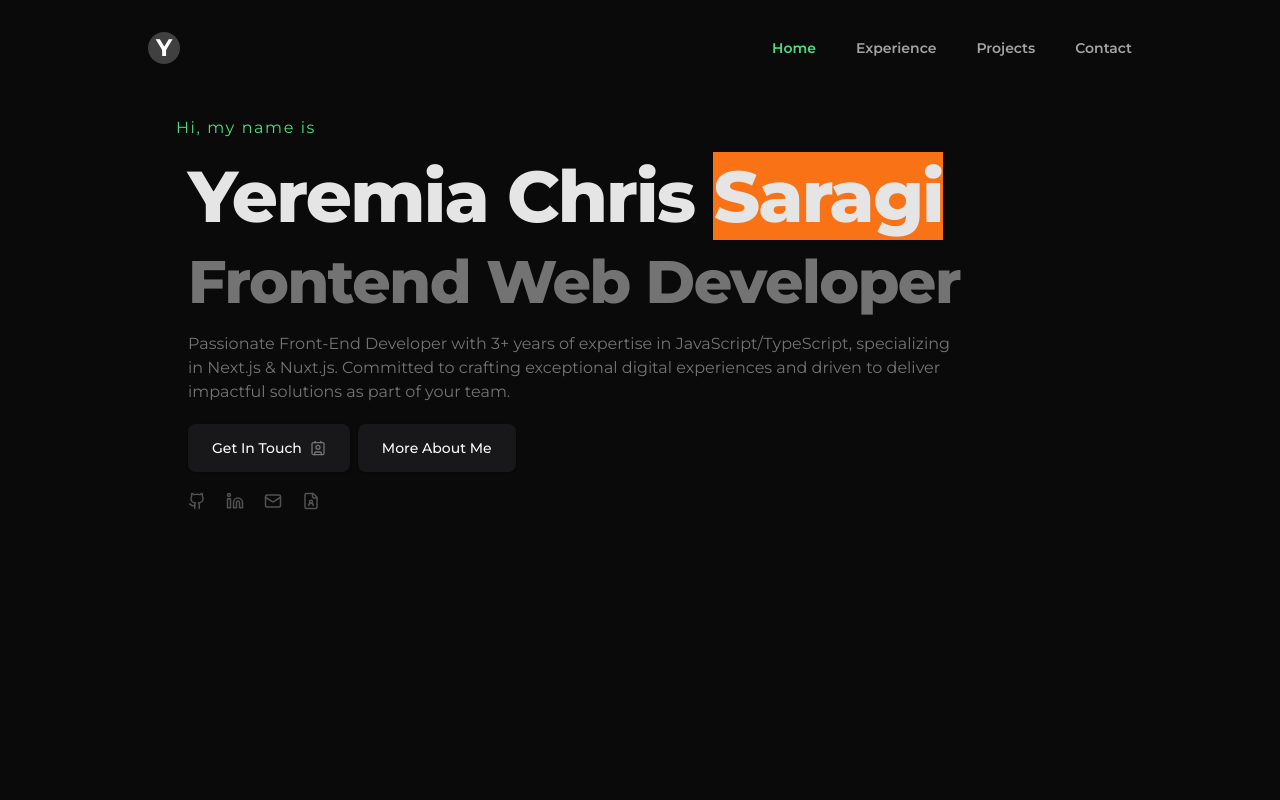
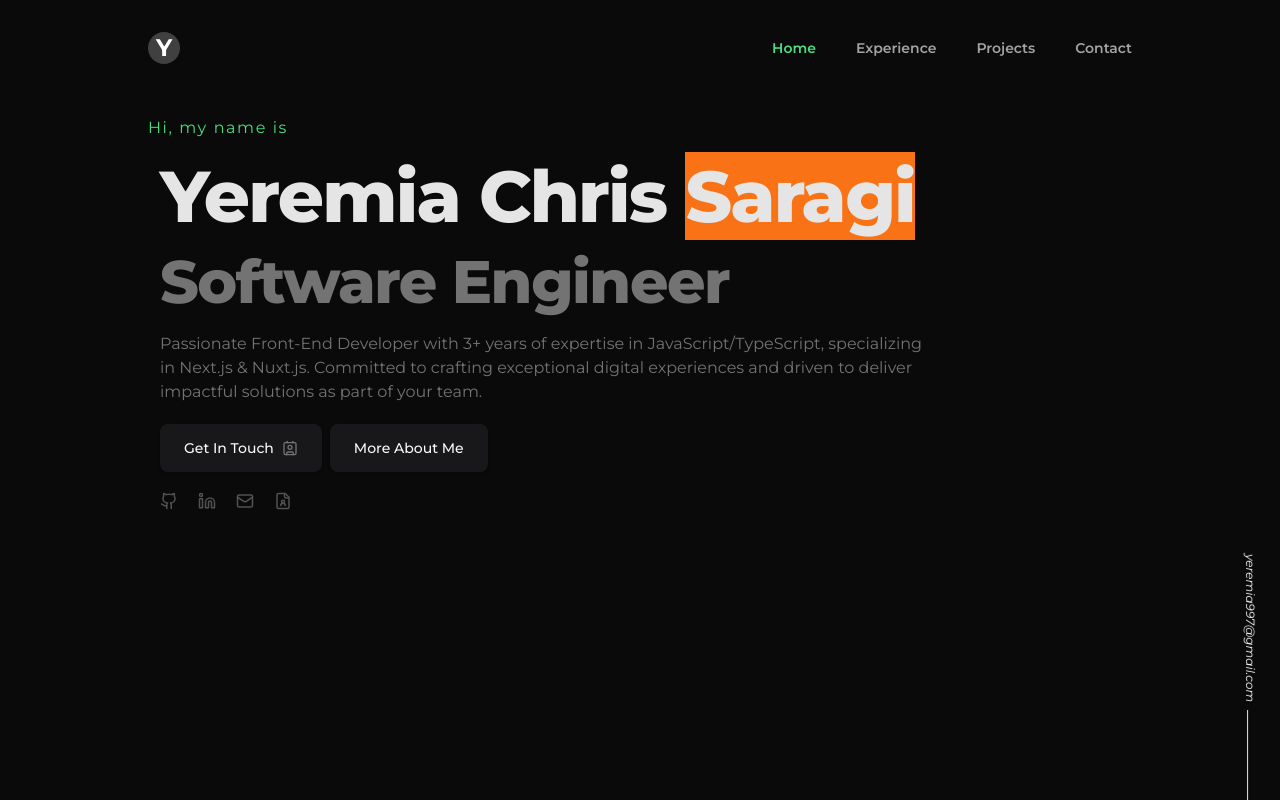
Before and after one commit to yeremiaChris/portfolio-revamp, a Next.js app: page / in a window 1280 px wide. Built offline with nearby package versions, Linux system fonts and the light colour scheme; a web font is replaced by a local one.

Commit message:
feat: add separator

```diff
--- a/app/page.tsx
+++ b/app/page.tsx
@@ -7,6 +7,7 @@ import {
   TooltipProvider,
   TooltipTrigger,
 } from "@radix-ui/react-tooltip";
+import { Separator } from "@/components/ui/separator";
 
 export const metadata = {
   title: "Yeremia Chris Saragi | Frontend Web Developer",
@@ -37,13 +38,14 @@ export const metadata = {
 export default function Home() {
   return (
     <>
+      <div className="h-screen">
         <Header />
 
-      <main role="main" className="max-w-5xl mx-auto text-white">
+        <main role="main" className="max-w-5xl self-center  mx-auto text-white">
           <section
             id="banner"
             aria-label="Introduction"
-          className="px-5 md:px-12 md:mt-5"
+            className="px-5 md:mt-5"
           >
             <p className="text-green-400 tracking-widest">Hi, my name is</p>
 
@@ -52,15 +54,15 @@ export default function Home() {
                 Yeremia Chris <span className="bg-orange-500">Saragi</span>
               </h1>
               <h2 className="scroll-m-20 text-4xl md:text-5xl text-neutral-500 font-extrabold tracking-tight lg:text-6xl">
-              Frontend Web Developer
+                Software Engineer
               </h2>
               <p className="mt-5 text-neutral-500 text-sm md:text-base">
                 Passionate Front-End Developer with 3+ years of expertise in
                 JavaScript/TypeScript, specializing
                 <br className="hidden md:inline" /> in Next.js & Nuxt.js.
                 Committed to crafting exceptional digital experiences and driven
-              to deliver <br className="hidden md:inline" /> impactful solutions
-              as part of your team.
+                to deliver <br className="hidden md:inline" /> impactful
+                solutions as part of your team.
               </p>
 
               <div className="flex gap-2 items-center">
@@ -135,6 +137,17 @@ export default function Home() {
             </div>
           </section>
         </main>
+      </div>
+
+      <div className="fixed bottom-40 -right-12 transform rotate-90 hidden md:flex items-center gap-2">
+        <a
+          href="mailto:yeremia997@gmail.com"
+          className="hover:text-green-400 italic duration-300 text-white text-xs"
+        >
+          yeremia997@gmail.com
+        </a>
+        <Separator className="mt-1" />
+      </div>
     </>
   );
 }
--- /dev/null
+++ b/components/ui/separator.tsx
@@ -0,0 +1,31 @@
+"use client"
+
+import * as React from "react"
+import * as SeparatorPrimitive from "@radix-ui/react-separator"
+
+import { cn } from "@/lib/utils"
+
+const Separator = React.forwardRef<
+  React.ElementRef<typeof SeparatorPrimitive.Root>,
+  React.ComponentPropsWithoutRef<typeof SeparatorPrimitive.Root>
+>(
+  (
+    { className, orientation = "horizontal", decorative = true, ...props },
+    ref
+  ) => (
+    <SeparatorPrimitive.Root
+      ref={ref}
+      decorative={decorative}
+      orientation={orientation}
+      className={cn(
+        "shrink-0 bg-border",
+        orientation === "horizontal" ? "h-[1px] w-full" : "h-full w-[1px]",
+        className
+      )}
+      {...props}
+    />
+  )
+)
+Separator.displayName = SeparatorPrimitive.Root.displayName
+
+export { Separator }
--- a/package.json
+++ b/package.json
@@ -10,6 +10,7 @@
   },
   "dependencies": {
     "@radix-ui/react-avatar": "^1.1.2",
+    "@radix-ui/react-separator": "^1.1.2",
     "@radix-ui/react-slot": "^1.1.1",
     "@radix-ui/react-tooltip": "^1.1.7",
     "class-variance-authority": "^0.7.1",
```
Also changed, not shown: 1 other file (tests, documents, lock files or other folders). Lines whose indentation alone changed are shown as unchanged.
